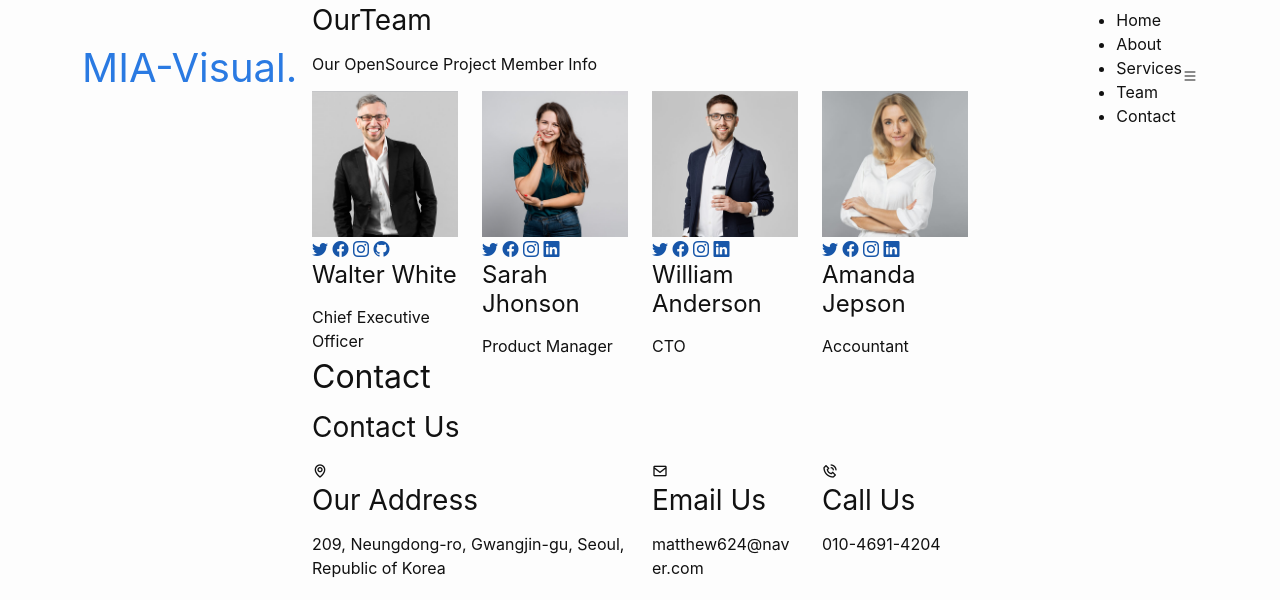
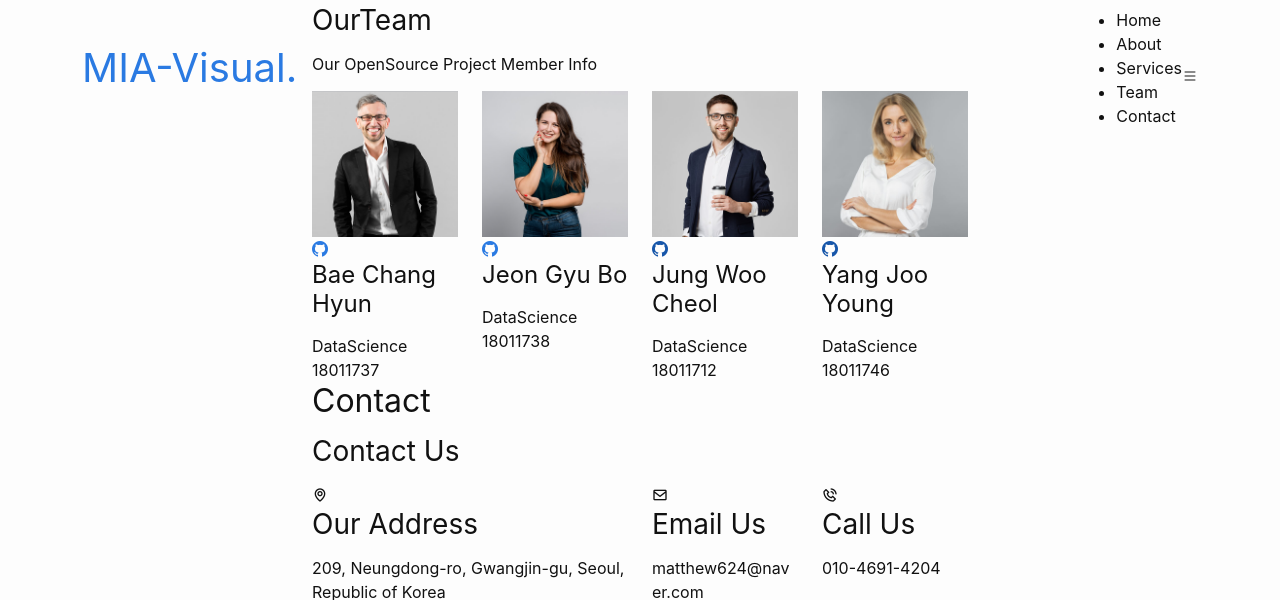
Before and after one commit to JooYoung-23/MIA-Visual, a Jekyll site: the page built from index.md, in a window 1280 px wide and 900 px high, scrolled down 2201 px, cut to the strip 0-600 px from the top of the window. Built offline with Jekyll 4.4.1, drawn with Linux system fonts in a browser that asks for light colours; our own code applies the rules of GitHub Pages for plain Markdown files.

Commit message:
Update home.html

```diff
--- a/_layouts/home.html
+++ b/_layouts/home.html
@@ -284,15 +284,12 @@ published: true
               <div class="member-img">
                 <img src="assets/img/team/team-1.jpg" class="img-fluid" alt="">
                 <div class="social">
-                  <a href=""><i class="bi bi-twitter"></i></a>
-                  <a href=""><i class="bi bi-facebook"></i></a>
-                  <a href=""><i class="bi bi-instagram"></i></a>
-                  <a href=""><i class="bi bi-github"></i></a>
+                  <a href="https://github.com/Bae-ChangHyun"><i class="bi bi-github"></i></a>
                 </div>
               </div>
               <div class="member-info">
-                <h4>Walter White</h4>
-                <span>Chief Executive Officer</span>
+                <h4>Bae Chang Hyun</h4>
+                <span>DataScience 18011737</span>
               </div>
             </div>
           </div>
@@ -302,15 +299,12 @@ published: true
               <div class="member-img">
                 <img src="assets/img/team/team-2.jpg" class="img-fluid" alt="">
                 <div class="social">
-                  <a href=""><i class="bi bi-twitter"></i></a>
-                  <a href=""><i class="bi bi-facebook"></i></a>
-                  <a href=""><i class="bi bi-instagram"></i></a>
-                  <a href=""><i class="bi bi-linkedin"></i></a>
+                  <a href="https://github.com/Biya22"><i class="bi bi-github"></i></a>
                 </div>
               </div>
               <div class="member-info">
-                <h4>Sarah Jhonson</h4>
-                <span>Product Manager</span>
+                <h4>Jeon Gyu Bo</h4>
+                <span>DataScience 18011738</span>
               </div>
             </div>
           </div>
@@ -320,15 +314,12 @@ published: true
               <div class="member-img">
                 <img src="assets/img/team/team-3.jpg" class="img-fluid" alt="">
                 <div class="social">
-                  <a href=""><i class="bi bi-twitter"></i></a>
-                  <a href=""><i class="bi bi-facebook"></i></a>
-                  <a href=""><i class="bi bi-instagram"></i></a>
-                  <a href=""><i class="bi bi-linkedin"></i></a>
+                  <a href=""><i class="bi bi-github"></i></a>
                 </div>
               </div>
               <div class="member-info">
-                <h4>William Anderson</h4>
-                <span>CTO</span>
+                <h4>Jung Woo Cheol</h4>
+                <span>DataScience 18011712</span>
               </div>
             </div>
           </div>
@@ -338,15 +329,12 @@ published: true
               <div class="member-img">
                 <img src="assets/img/team/team-4.jpg" class="img-fluid" alt="">
                 <div class="social">
-                  <a href=""><i class="bi bi-twitter"></i></a>
-                  <a href=""><i class="bi bi-facebook"></i></a>
-                  <a href=""><i class="bi bi-instagram"></i></a>
-                  <a href=""><i class="bi bi-linkedin"></i></a>
+                  <a href=""><i class="bi bi-github"></i></a>
                 </div>
               </div>
               <div class="member-info">
-                <h4>Amanda Jepson</h4>
-                <span>Accountant</span>
+                <h4>Yang Joo Young</h4>
+                <span>DataScience 18011746</span>
               </div>
             </div>
           </div>
```
